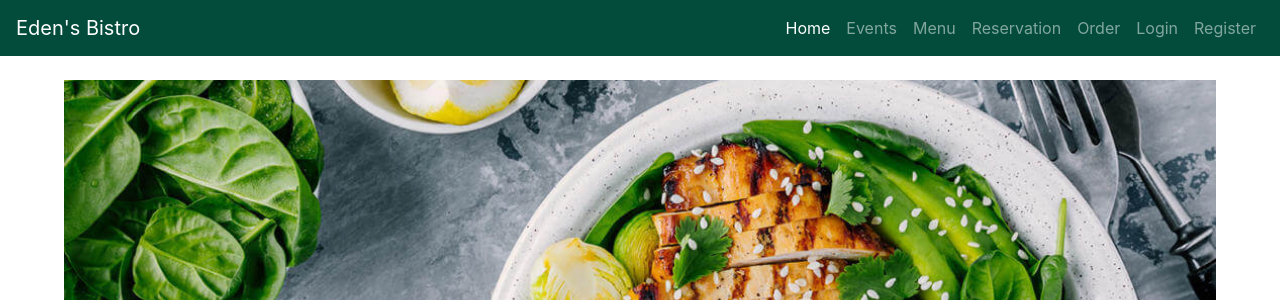
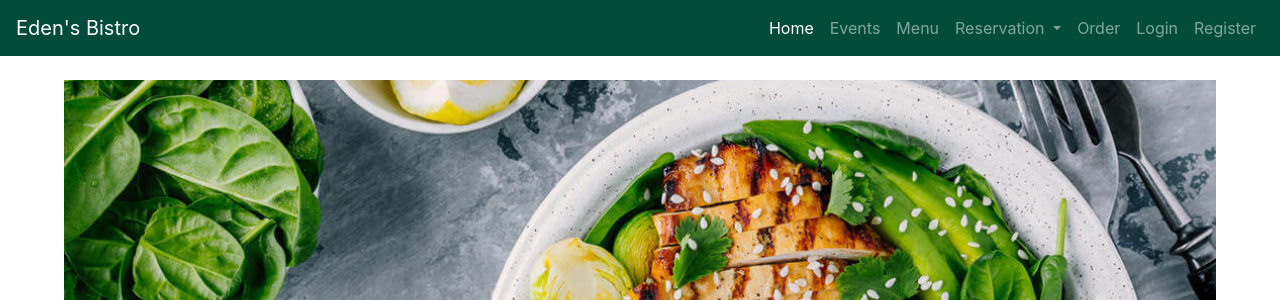
Before and after one commit to mtapiacs/Edens-Bistro, a PHP site: page /index.php in a window 1280 px wide. Shown: the top 300 px of the page. Run offline with PHP 8.4, Linux system fonts and the light colour scheme.

Commit message:
Addressing dynamic header.php

```diff
--- a/includes/header.php
+++ b/includes/header.php
@@ -3,37 +3,38 @@
 <?php
 //* Initializing Current Page Variable: https://stackoverflow.com/questions/13032930/how-to-get-current-php-page-name
 $currentPage = basename($_SERVER["PHP_SELF"]);
+
+if (session_status() === PHP_SESSION_NONE) {
+    session_start();
+}
+
 ?>
 
 <head>
     <meta charset="UTF-8">
     <meta name="viewport" content="width=device-width, initial-scale=1.0">
     <link href="https://fonts.googleapis.com/css2?family=Rubik:wght@300&display=swap" rel="stylesheet">
-    <link rel="icon" href="./img/EB2.ico" type="image/x-icon"/>
+    <link rel="icon" href="./img/EB2.ico" type="image/x-icon" />
     <link rel="stylesheet" href="./css/main.css" />
+    <title>Eden's Bistro</title>
+
     <?php
-        if($currentPage === "reservation_calendar.php"){
-            //bootstrap modern library
-            echo'<link rel="stylesheet" href="https://stackpath.bootstrapcdn.com/bootstrap/4.5.0/css/bootstrap.min.css" integrity="sha384-9aIt2nRpC12Uk9gS9baDl411NQApFmC26EwAOH8WgZl5MYYxFfc+NcPb1dKGj7Sk" crossorigin="anonymous">';
-            echo'<link rel="stylesheet" href="https://cdnjs.cloudflare.com/ajax/libs/fullcalendar/3.4.0/fullcalendar.css" />';
-            echo'<script src="https://cdnjs.cloudflare.com/ajax/libs/jquery/3.2.1/jquery.min.js"></script>';
-            echo'<script src="https://cdnjs.cloudflare.com/ajax/libs/jqueryui/1.12.1/jquery-ui.min.js"></script>';
-            echo'<script src="https://cdnjs.cloudflare.com/ajax/libs/moment.js/2.18.1/moment.min.js"></script>';
-            echo'<script src="https://cdnjs.cloudflare.com/ajax/libs/fullcalendar/3.4.0/fullcalendar.min.js"></script>';
-            //put other links for calendar
-        }
-        else{
-            echo'<link rel="stylesheet" href="https://stackpath.bootstrapcdn.com/bootstrap/4.5.0/css/bootstrap.min.css" integrity="sha384-9aIt2nRpC12Uk9gS9baDl411NQApFmC26EwAOH8WgZl5MYYxFfc+NcPb1dKGj7Sk" crossorigin="anonymous">
-                <script src="https://code.jquery.com/jquery-3.5.1.slim.min.js" integrity="sha384-DfXdz2htPH0lsSSs5nCTpuj/zy4C+OGpamoFVy38MVBnE+IbbVYUew+OrCXaRkfj" crossorigin="anonymous"></script>
-                <script src="https://cdn.jsdelivr.net/npm/popper.js@1.16.0/dist/umd/popper.min.js" integrity="sha384-Q6E9RHvbIyZFJoft+2mJbHaEWldlvI9IOYy5n3zV9zzTtmI3UksdQRVvoxMfooAo" crossorigin="anonymous"></script>
-                <script src="https://stackpath.bootstrapcdn.com/bootstrap/4.5.0/js/bootstrap.min.js" integrity="sha384-OgVRvuATP1z7JjHLkuOU7Xw704+h835Lr+6QL9UvYjZE3Ipu6Tp75j7Bh/kR0JKI" crossorigin="anonymous"></script>';
-        }
+
+    if ($currentPage === "reservation_calendar.php") {
+        echo '<link rel="stylesheet" href="https://stackpath.bootstrapcdn.com/bootstrap/4.5.0/css/bootstrap.min.css" integrity="sha384-9aIt2nRpC12Uk9gS9baDl411NQApFmC26EwAOH8WgZl5MYYxFfc+NcPb1dKGj7Sk" crossorigin="anonymous">
+              <link rel="stylesheet" href="https://cdnjs.cloudflare.com/ajax/libs/fullcalendar/3.4.0/fullcalendar.css" />
+              <script src="https://cdnjs.cloudflare.com/ajax/libs/jquery/3.2.1/jquery.min.js"></script>
+              <script src="https://cdnjs.cloudflare.com/ajax/libs/jqueryui/1.12.1/jquery-ui.min.js"></script>
+              <script src="https://cdnjs.cloudflare.com/ajax/libs/moment.js/2.18.1/moment.min.js"></script>
+              <script src="https://cdnjs.cloudflare.com/ajax/libs/fullcalendar/3.4.0/fullcalendar.min.js"></script>';
+    } else {
+        echo '<link rel="stylesheet" href="https://stackpath.bootstrapcdn.com/bootstrap/4.5.0/css/bootstrap.min.css" integrity="sha384-9aIt2nRpC12Uk9gS9baDl411NQApFmC26EwAOH8WgZl5MYYxFfc+NcPb1dKGj7Sk" crossorigin="anonymous">
+              <script src="https://code.jquery.com/jquery-3.5.1.slim.min.js" integrity="sha384-DfXdz2htPH0lsSSs5nCTpuj/zy4C+OGpamoFVy38MVBnE+IbbVYUew+OrCXaRkfj" crossorigin="anonymous"></script>
+              <script src="https://cdn.jsdelivr.net/npm/popper.js@1.16.0/dist/umd/popper.min.js" integrity="sha384-Q6E9RHvbIyZFJoft+2mJbHaEWldlvI9IOYy5n3zV9zzTtmI3UksdQRVvoxMfooAo" crossorigin="anonymous"></script>
+              <script src="https://stackpath.bootstrapcdn.com/bootstrap/4.5.0/js/bootstrap.min.js" integrity="sha384-OgVRvuATP1z7JjHLkuOU7Xw704+h835Lr+6QL9UvYjZE3Ipu6Tp75j7Bh/kR0JKI" crossorigin="anonymous"></script>';
+    }
+
     ?>
-    <!-- <link rel="stylesheet" href="https://stackpath.bootstrapcdn.com/bootstrap/4.5.0/css/bootstrap.min.css" integrity="sha384-9aIt2nRpC12Uk9gS9baDl411NQApFmC26EwAOH8WgZl5MYYxFfc+NcPb1dKGj7Sk" crossorigin="anonymous">
-    <script src="https://code.jquery.com/jquery-3.5.1.slim.min.js" integrity="sha384-DfXdz2htPH0lsSSs5nCTpuj/zy4C+OGpamoFVy38MVBnE+IbbVYUew+OrCXaRkfj" crossorigin="anonymous"></script>
-    <script src="https://cdn.jsdelivr.net/npm/popper.js@1.16.0/dist/umd/popper.min.js" integrity="sha384-Q6E9RHvbIyZFJoft+2mJbHaEWldlvI9IOYy5n3zV9zzTtmI3UksdQRVvoxMfooAo" crossorigin="anonymous"></script>
-    <script src="https://stackpath.bootstrapcdn.com/bootstrap/4.5.0/js/bootstrap.min.js" integrity="sha384-OgVRvuATP1z7JjHLkuOU7Xw704+h835Lr+6QL9UvYjZE3Ipu6Tp75j7Bh/kR0JKI" crossorigin="anonymous"></script> -->
-    <title>Eden's Bistro</title>
 </head>
 
 <body>
@@ -54,30 +55,25 @@ $currentPage = basename($_SERVER["PHP_SELF"]);
                 <li class="nav-item <?php echo $currentPage === "menu.php" ? 'active' : '' ?>">
                     <a class="nav-link" href="menu.php">Menu</a>
                 </li>
-                <li class="nav-item <?php echo $currentPage === "reservation.php" ? 'active' : '' ?>">
-                    <a class="nav-link" href="reservation.php">Reservation</a>
+                <li class="nav-item dropdown <?php echo ($currentPage === "reservation_calendar.php" || $currentPage === 'reservation.php') ? 'active' : '' ?>">
+                    <a class="nav-link dropdown-toggle" href="#" id="navbarDropdownOrder" role="button" data-toggle="dropdown" aria-haspopup="true" aria-expanded="false">
+                        Reservation
+                    </a>
+                    <div class="dropdown-menu" aria-labelledby="navbarDropdownOrder">
+                        <a class="dropdown-item" href="reservation.php">Make Reservation</a>
+                        <a class="dropdown-item" href="reservation_calendar.php">Reservation Calendar</a>
+                        <!-- <div class="dropdown-divider"></div>
+                        <a class="dropdown-item" href="order.php?a=pickup">Pickup Status</a> -->
+                    </div>
                 </li>
                 <li class="nav-item <?php echo $currentPage === "order.php" ? 'active' : '' ?>">
                     <a class="nav-link" href="order.php">Order</a>
                 </li>
-                <!-- <li class="nav-item dropdown <php echo $currentPage === "order.php" ? 'active' : '' ?>">
-                    <a class="nav-link dropdown-toggle" href="#" id="navbarDropdownOrder" role="button" data-toggle="dropdown" aria-haspopup="true" aria-expanded="false">
-                        Orders
-                    </a>
-                    <div class="dropdown-menu" aria-labelledby="navbarDropdownOrder">
-                        <a class="dropdown-item" href="order.php">Place Order</a>
-                        <a class="dropdown-item" href="order.php?a=status">Order Status</a>
-                        <div class="dropdown-divider"></div>
-                        <a class="dropdown-item" href="order.php?a=pickup">Pickup Status</a>
-                    </div>
-                </li> -->
+
                 <li class="nav-item <?php echo $currentPage === "login.php" ? 'active' : '' ?>">
                     <?php
                     $isLoggedIn = false;
 
-                    if (session_status() == PHP_SESSION_NONE) {
-                        session_start();
-                    }
                     // User Has A Session => Logged In, So Show Logout
                     if (isset($_SESSION["userId"])) {
                         $isLoggedIn = true;
```
Also changed, not shown: 1 other file.
